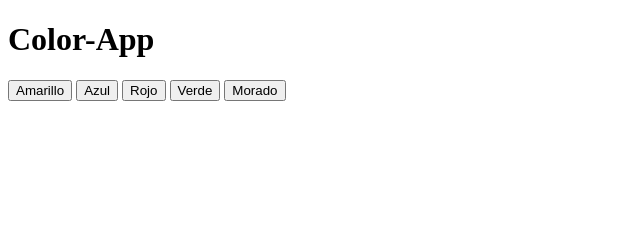
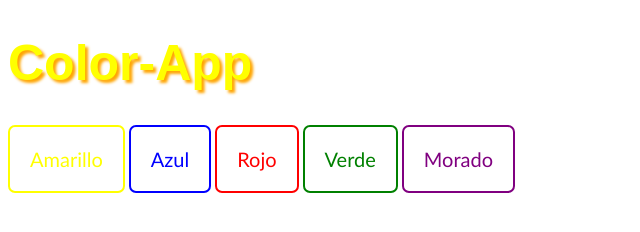
Before and after one commit to AlphaTechnolog/Color-App, a plain HTML site: page index.html in a window 1280 px wide. Shown: the whole page, without its empty margins (0-640 px from the left). Drawn offline with Linux system fonts and the light colour scheme.

Commit message:
Estilos css
Se terminan de crear los styles.css además de agregar las clases de los estilos al index.html

```diff
--- a/css/styles.css
+++ b/css/styles.css
@@ -0,0 +1,72 @@
+*::selection {
+	color: white;
+	background: orangered;
+	text-shadow: 3px 3px 3px orangered;
+	box-shadow: 3px 3px 3px 0px orangered;
+}
+
+.title {
+	font-family: 'arial', sans-serif;
+	font-size: 50px;
+	text-shadow: 3px 3px 3px orange;
+	color: yellow;
+}
+
+.btn {
+	background: rgba(200, 0, 0, 0);
+	border-radius: 7px;
+	transition: all ease 0.5s;
+	padding: 1em;
+	font-family: 'calibri', Arial, sans-serif;
+	font-size: 20px;
+}
+
+.btn:hover {
+	color: white;
+	cursor: pointer;
+}
+
+.red-btn {
+	border: solid red 2.5px;
+	color: red;
+}
+
+.red-btn:hover {
+	background: red;
+}
+
+.green-btn {
+	border: solid green 2.5px;
+	color: green;
+}
+
+.green-btn:hover {
+	background: green;
+}
+
+.yellow-btn {
+	border: solid yellow 2.5px;
+	color: yellow;
+}
+
+.yellow-btn:hover {
+	background: yellow;
+}
+
+.blue-btn {
+	border: solid blue 2.5px;
+	color: blue;
+}
+
+.blue-btn:hover {
+	background: blue;
+}
+
+.purple-btn {
+	border: solid purple 2.5px;
+	color: purple;
+}
+
+.purple-btn:hover {
+	background: purple;
+}
--- a/index.html
+++ b/index.html
@@ -10,13 +10,13 @@
 </head>
 <body>
 
-	<h1>Color-App</h1>
+	<h1 class="title">Color-App</h1>
 
-	<button id="yellow">Amarillo</button>
-	<button id="blue">Azul</button>
-	<button id="red">Rojo</button>
-	<button id="green">Verde</button>
-	<button id="purple">Morado</button>
+	<button class="btn yellow-btn" id="yellow">Amarillo</button>
+	<button class="btn blue-btn" id="blue">Azul</button>
+	<button class="btn red-btn" id="red">Rojo</button>
+	<button class="btn green-btn" id="green">Verde</button>
+	<button class="btn purple-btn" id="purple">Morado</button>
 
 	<script type="text/javascript" src="js/app.js" charset="utf-8"></script>
 
```
